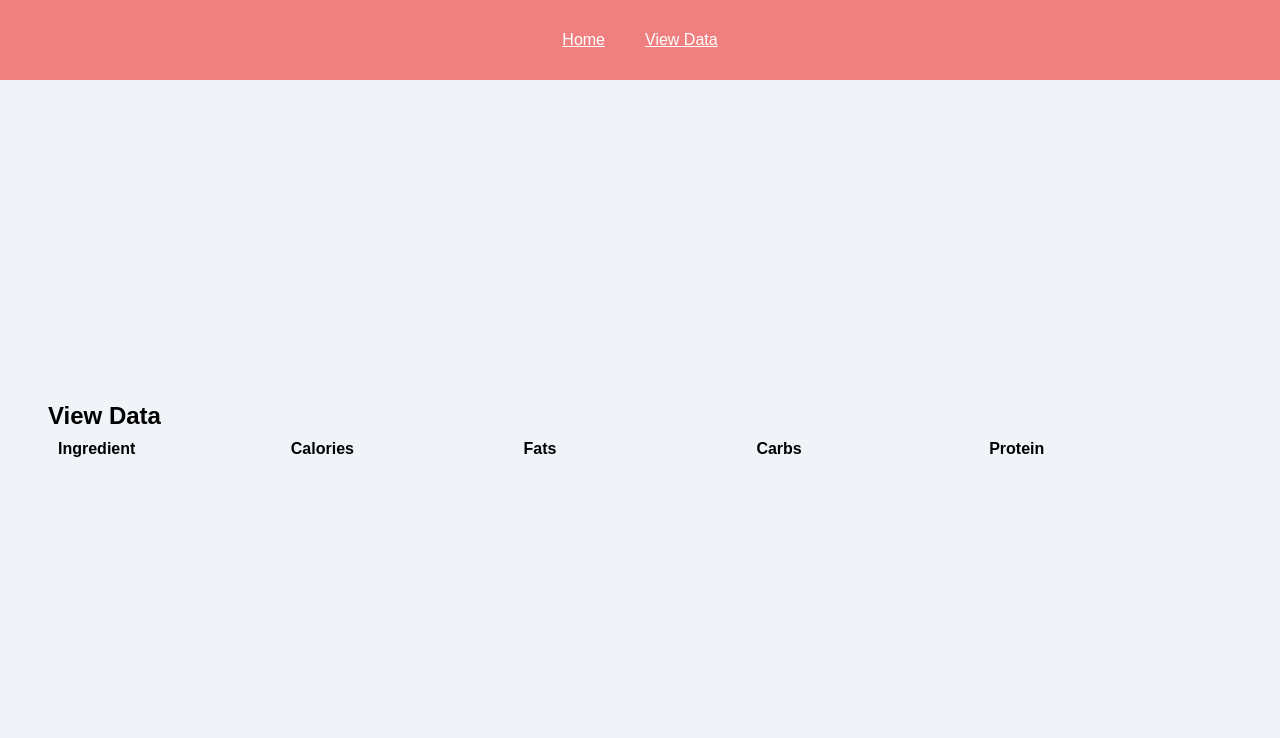
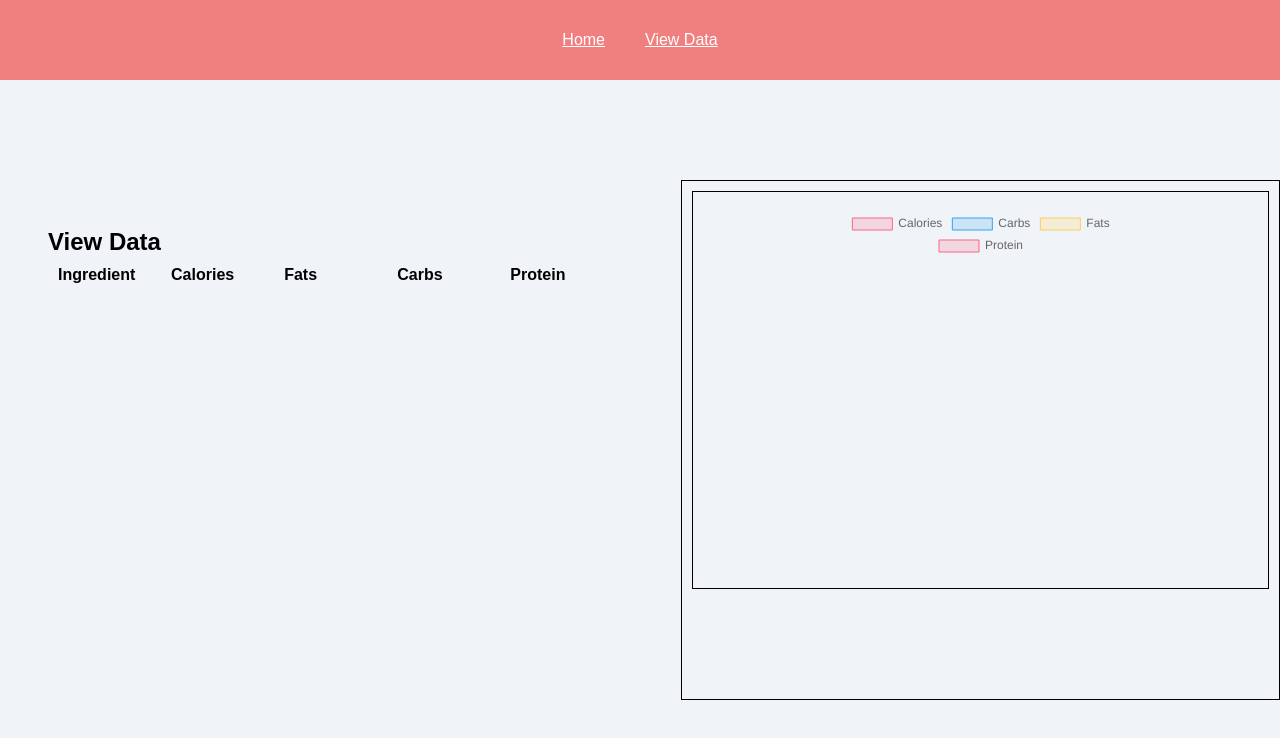
Before and after one commit to KiyanMckop/ITSMA4---Assignment, a website with bundled scripts: page viewData.html in a window 1280 px wide. Built offline with nearby package versions, Linux system fonts and the light colour scheme.

Commit message:
adjustments

```diff
--- a/viewData.css
+++ b/viewData.css
@@ -9,11 +9,16 @@
     font-family: 'Arial', sans-serif;
     background-color: #f0f4f8;
     display: grid;
-    grid-template-columns: 1fr;
+    grid:
+        'sidebar sidebar'
+        'graph graph'
+        'graph graph';
     height: 100vh;
 }
 
 .navbar{
+    grid-area: sidebar;
+
     background-color: lightcoral;
     width: 100%;
 
@@ -45,6 +50,19 @@
 
 }
 
+.cell {
+    border: 1px solid black;
+    display: grid;
+    padding: 1rem;
+    justify-items: center;
+    align-items: center;
+}
+
+canvas{
+    max-height: 100%;
+    max-width: 100%;
+}
+
 .label{
     border: 1px solid black;
     text-overflow: ellipsis;
--- a/viewData.html
+++ b/viewData.html
@@ -6,6 +6,7 @@
     <title>Document</title>
     <link rel="stylesheet" href="viewData.css">
     <script type="module" src="viewData.js"></script>
+    <script src="https://cdn.jsdelivr.net/npm/chart.js"></script>
 </head>
 <body>
     <div class="navbar">
@@ -24,6 +25,10 @@
         </div>
         <div id="viewDataContainer"></div>
     </div>
-
+    <div class="visualiseData">
+        <div class="cell">
+            <canvas id="chart1"></canvas>
+        </div>
+    </div>
 </body>
 </html>
--- a/viewData.js
+++ b/viewData.js
@@ -11,7 +11,6 @@
 
       for (let b = 0; b < items.length; b++){
 
-        console.log(items[b].id);
         dates.push(items[b].id)
 
         const dateContainer = document.createElement('div')
@@ -32,7 +31,6 @@
 
         //all entries for a specific date
         for (let a = 0; a < ids.length; a++){
-            console.log(items[b][ids[a]].carbs);
             const dataContainer = document.createElement('div');
             dataContainer.className = 'row';
 
@@ -65,12 +63,58 @@
             viewDataContainer.appendChild(dataContainer);
 
         }
-
-
-
     }
 
 
+        const lastDate = items.length - 1;
+        console.log(lastDate)
+
+        const category = Object.keys(items[lastDate]);
+        for (let i = 1; i < category.length; i++){
+            ids.push(category[i]);
+        }
+
+        let totalCalories = 0
+        let totalCarbs = 0;
+        let totalFats = 0
+        let totalProtein = 0;
+
+        //all entries for a specific date
+        for (let a = 0; a < ids.length; a++){
+
+            totalCalories = totalCalories + Number(items[lastDate][ids[a]].calories);
+            totalCarbs = totalCarbs + Number(items[lastDate][ids[a]].carbs);
+            totalFats = totalFats + items[lastDate][ids[a]].fat;
+            totalProtein = totalProtein + items[lastDate][ids[a]].protein;
+
+        }
+
+        console.log(totalFats);
+
+
+        // Chart 3: Doughnut Chart
+        var ctx3 = document.getElementById('chart1').getContext('2d');
+        var chart3 = new Chart(ctx3, {
+            type: 'doughnut',
+            data: {
+                labels: ['Calories', 'Carbs', 'Fats', 'Protein'],
+                datasets: [{
+                    data: [totalCalories, totalCarbs, totalFats, totalProtein],
+                    backgroundColor: [
+                        'rgba(255, 99, 132, 0.2)',
+                        'rgba(54, 162, 235, 0.2)',
+                        'rgba(255, 206, 86, 0.2)'
+                    ],
+                    borderColor: [
+                        'rgba(255, 99, 132, 1)',
+                        'rgba(54, 162, 235, 1)',
+                        'rgba(255, 206, 86, 1)'
+                    ],
+                    borderWidth: 1
+                }]
+            },
+            options: {}
+        });
 
     } catch (error) {
         console.error('Error getting items:', error);
```
Also changed, not shown: home.js (+5 -3 lines).
